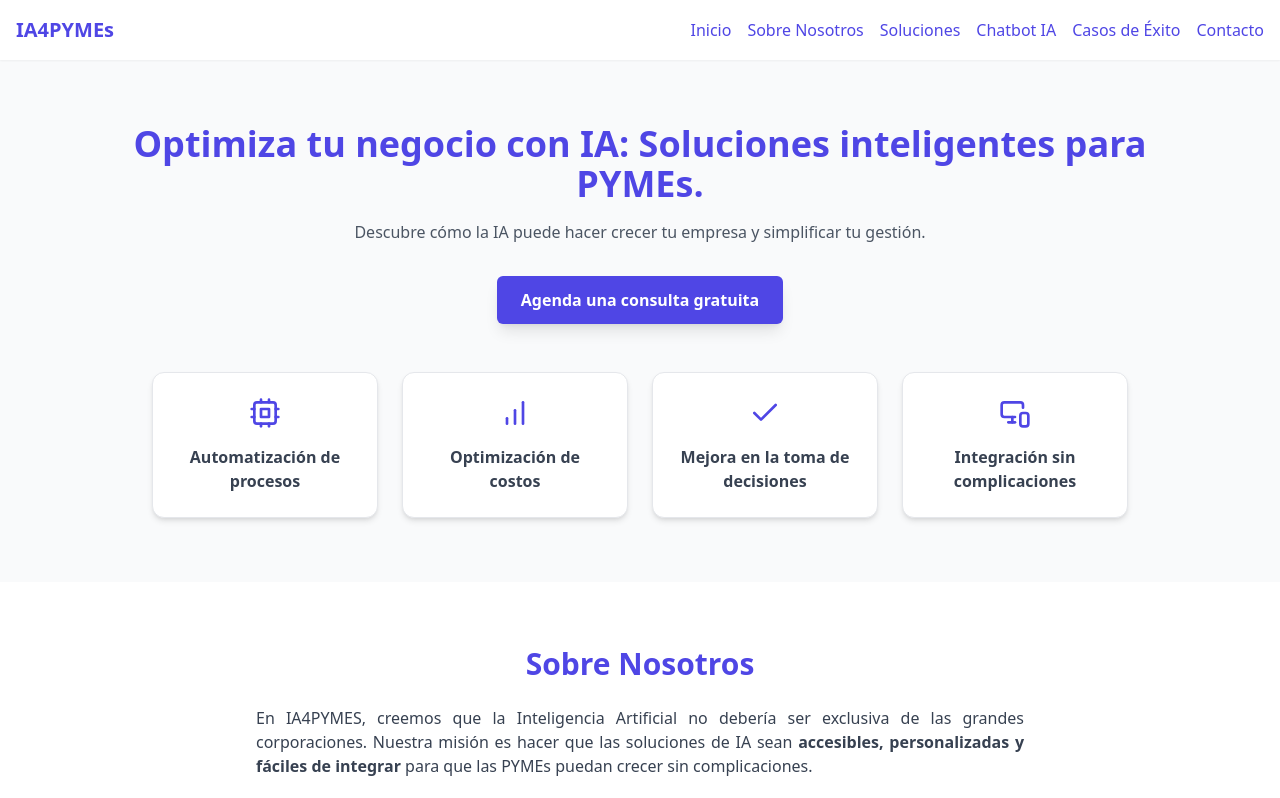
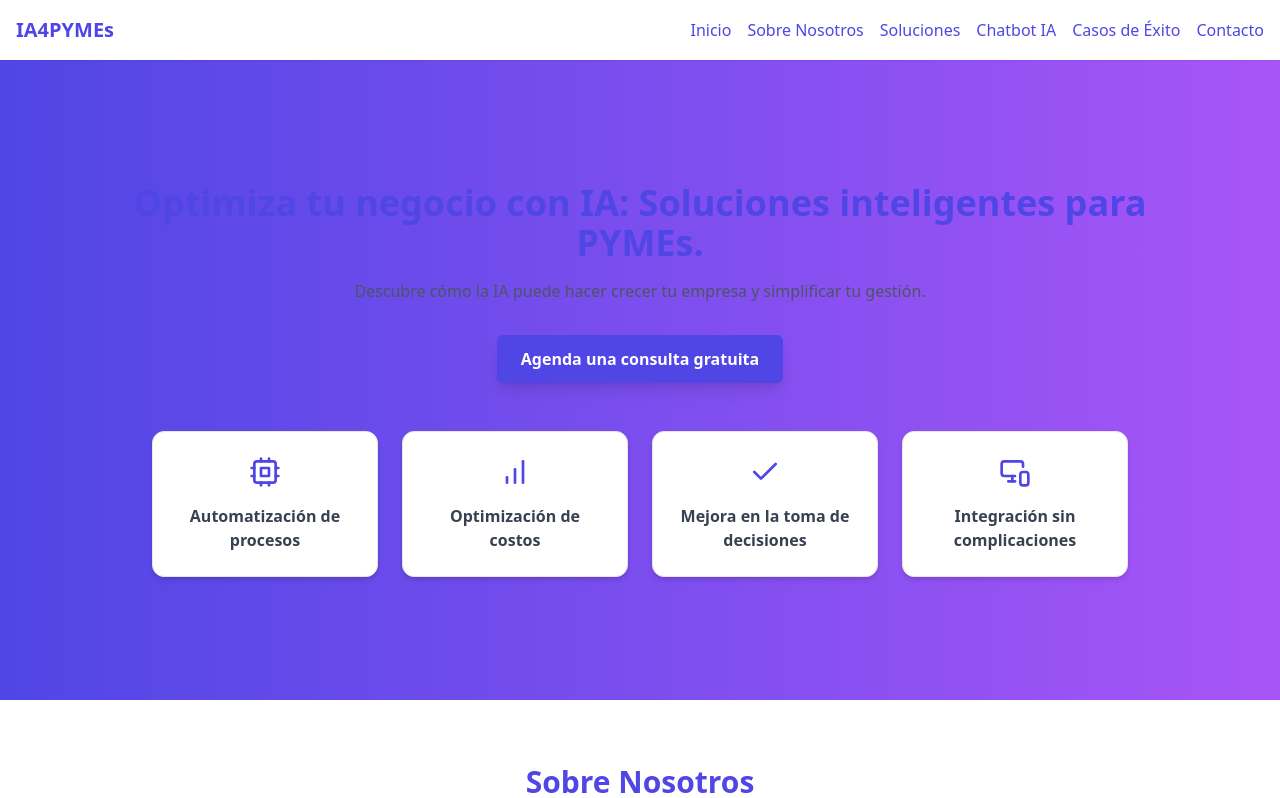
Before and after one commit to carlosmorenolosa/IA_Pymes, a React (Create React App) app: page / in a window 1280 px wide. Shown: the top 798 px of the page. Built offline with nearby package versions, Linux system fonts and the light colour scheme.

Commit message:
cambios en el diseño

```diff
--- a/src/App.js
+++ b/src/App.js
@@ -80,8 +80,10 @@ function HomeSection() {
   return (
     <section
       id="home"
-      className="flex items-center justify-center bg-gray-50 py-16 px-4"
+      className="relative flex items-center justify-center bg-gradient-to-r from-indigo-600 to-purple-500 text-white py-24 px-4"
+      style={{ minHeight: "80vh" }}
     >
+
       <motion.div
         initial={{ opacity: 0, y: 20 }}
         whileInView={{ opacity: 1, y: 0 }}
```
